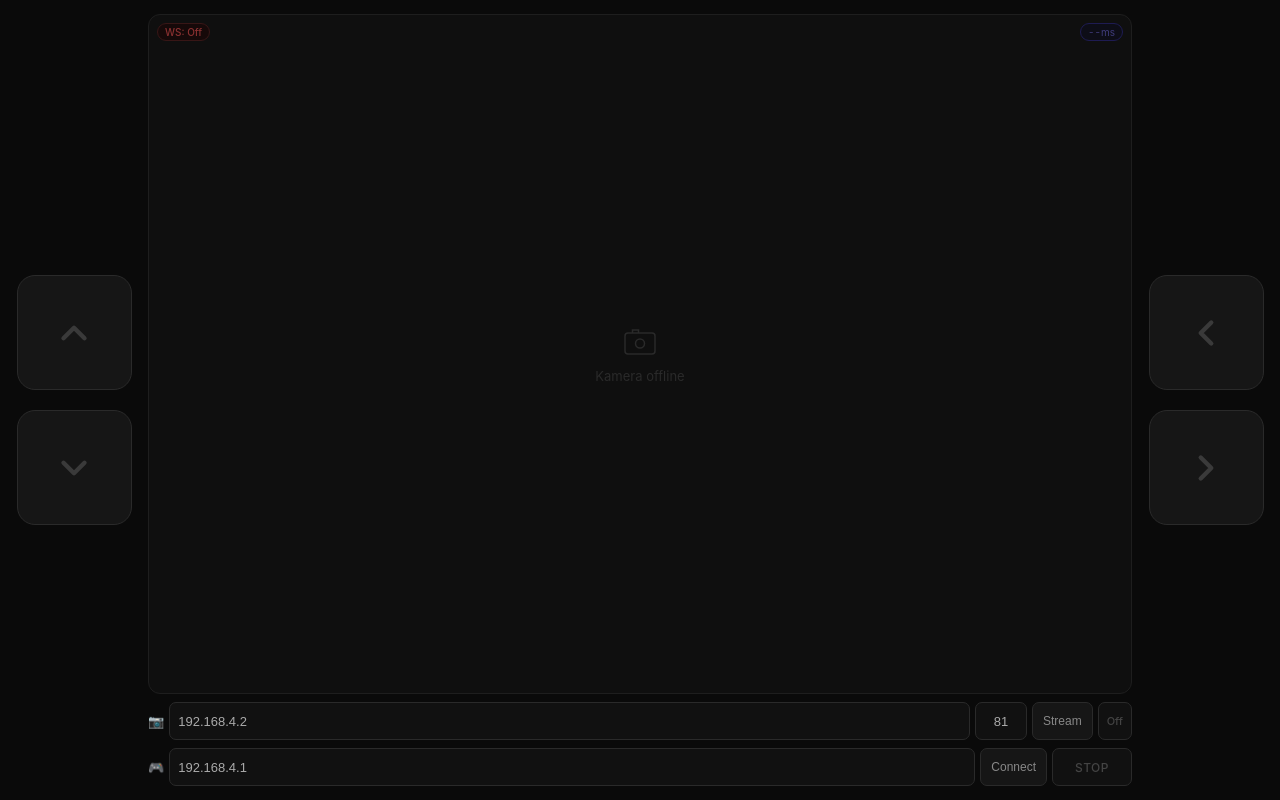
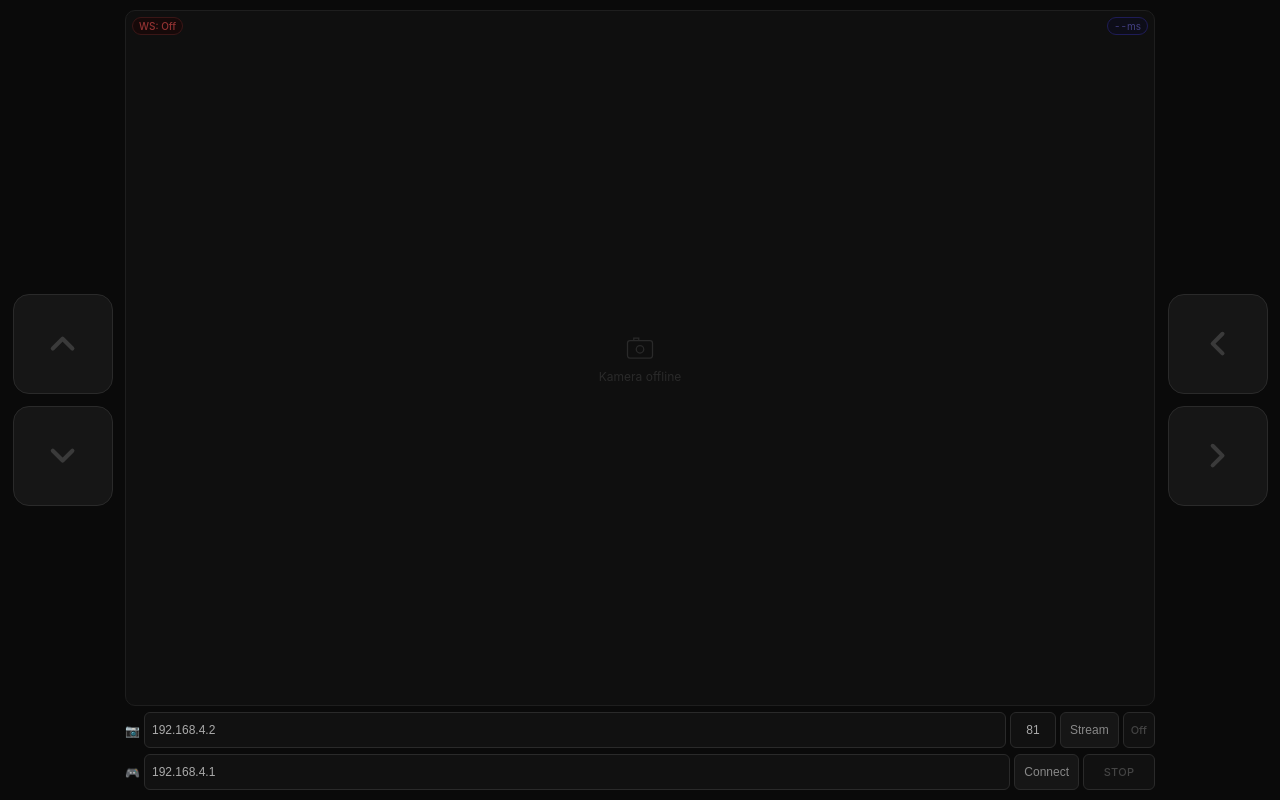
Before and after one commit to Yazid5554/Controller, a plain HTML site: page index.html in a window 1280 px wide. Drawn offline with Linux system fonts and the light colour scheme.

Commit message:
Refactor layout and button styles in index.html
Refactor CSS styles for layout and buttons in index.html.

```diff
--- a/index.html
+++ b/index.html
@@ -18,33 +18,46 @@
   }
 
   #app {
-    position: fixed; inset: 0;
+    position: fixed;
+    /* safe area buat HP dengan notch */
+    top: env(safe-area-inset-top, 0px);
+    left: env(safe-area-inset-left, 0px);
+    right: env(safe-area-inset-right, 0px);
+    bottom: env(safe-area-inset-bottom, 0px);
     display: grid;
-    grid-template-columns: clamp(72px, 20vw, 120px) 1fr clamp(72px, 20vw, 120px);
-    gap: clamp(6px, 2vw, 14px);
-    padding: clamp(8px, 2vw, 14px);
+    grid-template-columns: clamp(60px, 17vw, 105px) 1fr clamp(60px, 17vw, 105px);
+    gap: clamp(4px, 1.2vw, 10px);
+    padding: clamp(4px, 1.2vw, 10px);
     background: #0a0a0a; color: #fff;
-    height: 100vh; max-height: 100vh;
+    /* kunci total height */
+    overflow: hidden;
   }
 
+  /* ── Side panels ── */
   .side {
     display: flex; flex-direction: column;
-    gap: clamp(8px, 3vh, 20px);
+    gap: clamp(5px, 1.5vh, 14px);
     align-items: center; justify-content: center;
+    overflow: hidden;
   }
 
   .ctrl-btn {
-    width: clamp(68px, 18vw, 115px);
-    height: clamp(68px, 18vw, 115px);
+    /* pakai vh supaya tombol tidak lebih gede dari layar */
+    width: clamp(54px, 15vw, 100px);
+    height: clamp(54px, 15vw, 100px);
+    /* max 40% tinggi layar biar 2 tombol + gap muat */
+    max-height: 40vh;
+    aspect-ratio: 1;
     background: #161616; border: 1.5px solid #2a2a2a;
-    border-radius: clamp(10px, 2.5vw, 18px);
+    border-radius: clamp(8px, 2vw, 16px);
     display: flex; align-items: center; justify-content: center;
     cursor: pointer;
     transition: background .08s, transform .08s, border-color .08s, box-shadow .08s;
-    user-select: none; touch-action: none; -webkit-user-select: none; flex-shrink: 0;
+    user-select: none; touch-action: none; -webkit-user-select: none;
+    flex-shrink: 0;
   }
   .ctrl-btn svg {
-    width: clamp(26px, 6vw, 42px); height: clamp(26px, 6vw, 42px);
+    width: 40%; height: 40%;
     stroke: #3a3a3a; fill: none;
     stroke-width: 2.5; stroke-linecap: round; stroke-linejoin: round;
     transition: stroke .08s, transform .08s;
@@ -54,126 +67,125 @@
 
   .ctrl-btn.fwd.pressed {
     background: #071a10; border-color: #1D9E75;
-    box-shadow: 0 0 0 3px rgba(29,158,117,0.18), 0 0 16px rgba(29,158,117,0.22);
+    box-shadow: 0 0 0 3px rgba(29,158,117,0.18), 0 0 14px rgba(29,158,117,0.2);
     transform: scale(0.92);
   }
-  .ctrl-btn.fwd.pressed svg { stroke: #1D9E75; transform: scale(1.12); }
+  .ctrl-btn.fwd.pressed svg { stroke: #1D9E75; transform: scale(1.1); }
   .ctrl-btn.bwd.pressed {
     background: #1a0808; border-color: #e24b4a;
-    box-shadow: 0 0 0 3px rgba(226,75,74,0.18), 0 0 16px rgba(226,75,74,0.22);
+    box-shadow: 0 0 0 3px rgba(226,75,74,0.18), 0 0 14px rgba(226,75,74,0.2);
     transform: scale(0.92);
   }
-  .ctrl-btn.bwd.pressed svg { stroke: #e24b4a; transform: scale(1.12); }
+  .ctrl-btn.bwd.pressed svg { stroke: #e24b4a; transform: scale(1.1); }
   .ctrl-btn.lft.pressed, .ctrl-btn.rgt.pressed {
     background: #071018; border-color: #378ADD;
-    box-shadow: 0 0 0 3px rgba(55,138,221,0.18), 0 0 16px rgba(55,138,221,0.22);
+    box-shadow: 0 0 0 3px rgba(55,138,221,0.18), 0 0 14px rgba(55,138,221,0.2);
     transform: scale(0.92);
   }
-  .ctrl-btn.lft.pressed svg, .ctrl-btn.rgt.pressed svg { stroke: #378ADD; transform: scale(1.12); }
+  .ctrl-btn.lft.pressed svg, .ctrl-btn.rgt.pressed svg { stroke: #378ADD; transform: scale(1.1); }
 
-  /* center */
+  /* ── Center: kamera + 2 bar bawah ── */
   #center {
     display: grid;
-    grid-template-rows: 1fr auto auto;
-    gap: clamp(4px, 1vh, 8px);
-    min-height: 0; height: 100%;
+    /* kamera ambil semua sisa, 2 bar fixed pakai px kecil */
+    grid-template-rows: 1fr clamp(26px,4.5vh,36px) clamp(26px,4.5vh,36px);
+    gap: clamp(3px, 0.8vh, 6px);
+    min-height: 0;
+    overflow: hidden;
   }
 
+  /* ── Kamera ── */
   #cam-feed {
     min-height: 0; background: #0f0f0f;
-    border-radius: clamp(6px, 1.5vw, 12px);
+    border-radius: clamp(5px, 1.2vw, 10px);
     border: 0.5px solid #1e1e1e;
     display: flex; align-items: center; justify-content: center;
     position: relative; overflow: hidden;
   }
   #cam-img { width: 100%; height: 100%; object-fit: cover; display: none; }
-  #cam-placeholder { display: flex; flex-direction: column; align-items: center; gap: 8px; }
-  #cam-placeholder svg { width: clamp(24px,5vw,36px); height: clamp(24px,5vw,36px); stroke: #2a2a2a; fill: none; }
-  #cam-placeholder span { font-size: clamp(10px,1.5vw,13px); color: #2a2a2a; }
-  #cam-loading { display: none; flex-direction: column; align-items: center; gap: 8px; }
+  #cam-placeholder { display: flex; flex-direction: column; align-items: center; gap: 6px; }
+  #cam-placeholder svg { width: clamp(20px,4vw,30px); height: clamp(20px,4vw,30px); stroke: #2a2a2a; fill: none; }
+  #cam-placeholder span { font-size: clamp(9px,1.3vw,12px); color: #2a2a2a; }
+  #cam-loading { display: none; flex-direction: column; align-items: center; gap: 6px; }
   .spinner {
-    width: 26px; height: 26px;
+    width: 22px; height: 22px;
     border: 2px solid #2a2a2a; border-top-color: #7F77DD;
     border-radius: 50%; animation: spin .7s linear infinite;
   }
   @keyframes spin { to { transform: rotate(360deg); } }
-  #cam-loading span { font-size: clamp(10px,1.5vw,12px); color: #555; }
+  #cam-loading span { font-size: clamp(9px,1.3vw,11px); color: #555; }
 
-  /* HUD — kecil di pojok, info saja */
   #hud {
-    position: absolute; top: 8px; left: 8px; right: 8px;
-    display: flex; justify-content: space-between; align-items: center;
+    position: absolute; top: 6px; left: 6px; right: 6px;
+    display: flex; justify-content: space-between;
     pointer-events: none;
   }
   #ws-status {
-    font-size: clamp(8px,1.1vw,10px);
-    padding: 2px 7px; border-radius: 20px; font-weight: 500;
-    opacity: 0.7;
+    font-size: clamp(8px,1vw,10px); padding: 2px 6px;
+    border-radius: 20px; font-weight: 500; opacity: 0.75;
   }
   .ws-off { background: #1a0808; color: #c04040; border: 0.5px solid #4a1a1a; }
   .ws-on  { background: #081a10; color: #159060; border: 0.5px solid #0a4a28; }
-
   #ping-badge {
-    font-size: clamp(8px,1.1vw,10px);
-    padding: 2px 7px; border-radius: 20px;
+    font-size: clamp(8px,1vw,10px); padding: 2px 6px; border-radius: 20px;
     background: #0e0e1c; color: #5550aa; border: 0.5px solid #252270;
-    font-variant-numeric: tabular-nums; opacity: 0.7;
+    font-variant-numeric: tabular-nums; opacity: 0.75;
   }
 
-  /* bottom bars */
+  /* ── Bottom bars ── */
   .bar {
     display: flex; align-items: center;
-    gap: 5px; flex-shrink: 0;
-    height: clamp(28px, 5vh, 38px);
+    gap: 4px; flex-shrink: 0;
+    overflow: hidden;
+    /* tinggi dari grid row */
+    height: 100%;
   }
-  .bar-label { font-size: 13px; flex-shrink: 0; }
+  .bar-label { font-size: 12px; flex-shrink: 0; }
 
   input.ip {
     flex: 1; min-width: 0; height: 100%;
-    background: #111; border: 0.5px solid #2a2a2a; border-radius: 7px;
-    color: #aaa; font-size: clamp(10px,1.4vw,13px); padding: 0 8px; outline: none;
+    background: #111; border: 0.5px solid #2a2a2a; border-radius: 6px;
+    color: #aaa; font-size: clamp(9px,1.3vw,12px); padding: 0 7px; outline: none;
   }
   input.ip:focus { border-color: #444; }
   input.port {
-    width: clamp(36px,7vw,52px); height: 100%;
-    background: #111; border: 0.5px solid #2a2a2a; border-radius: 7px;
-    color: #aaa; font-size: clamp(10px,1.4vw,13px); padding: 0 6px; outline: none;
-    text-align: center; flex-shrink: 0;
+    width: clamp(32px,6vw,46px); height: 100%; flex-shrink: 0;
+    background: #111; border: 0.5px solid #2a2a2a; border-radius: 6px;
+    color: #aaa; font-size: clamp(9px,1.3vw,12px); padding: 0 5px;
+    text-align: center; outline: none;
   }
   input.port:focus { border-color: #444; }
 
   .bar-btn {
-    height: 100%; padding: 0 10px; border-radius: 7px;
+    height: 100%; padding: 0 9px; border-radius: 6px;
     border: 0.5px solid #2a2a2a; background: #161616;
-    color: #888; font-size: clamp(9px,1.3vw,12px);
+    color: #888; font-size: clamp(9px,1.2vw,12px);
     cursor: pointer; white-space: nowrap; flex-shrink: 0;
     transition: background .1s, color .1s, border-color .1s;
   }
-  .bar-btn.ws-on       { border-color: #0d5e3a; color: #1D9E75; background: #081a10; }
-  .bar-btn.cam-active  { border-color: #7F77DD; color: #7F77DD; background: #0e0e1c; }
+  .bar-btn.ws-on      { border-color: #0d5e3a; color: #1D9E75; background: #081a10; }
+  .bar-btn.cam-active { border-color: #7F77DD; color: #7F77DD; background: #0e0e1c; }
 
-  /* badge kamera */
   .cam-badge {
     height: 100%; display: flex; align-items: center;
-    padding: 0 8px; border-radius: 7px;
+    padding: 0 7px; border-radius: 6px;
     font-size: clamp(9px,1.2vw,11px); font-weight: 500;
     white-space: nowrap; flex-shrink: 0;
     transition: color .1s, border-color .1s, background .1s;
   }
-  .cam-badge.off      { background: #111; color: #444; border: 0.5px solid #2a2a2a; }
-  .cam-badge.noconn   { background: #1a0e08; color: #c07040; border: 0.5px solid #5a3010; }
-  .cam-badge.live     { background: #081a10; color: #1D9E75; border: 0.5px solid #0d5e3a; }
-  .cam-badge.loading  { background: #0e0e1c; color: #7F77DD; border: 0.5px solid #322d7a; }
+  .cam-badge.off    { background: #111; color: #444; border: 0.5px solid #2a2a2a; }
+  .cam-badge.noconn { background: #1a0e08; color: #c07040; border: 0.5px solid #5a3010; }
+  .cam-badge.live   { background: #081a10; color: #1D9E75; border: 0.5px solid #0d5e3a; }
+  .cam-badge.loading{ background: #0e0e1c; color: #7F77DD; border: 0.5px solid #322d7a; }
 
-  /* cmd pill */
   #cmd-pill {
     height: 100%; display: flex; align-items: center;
-    padding: 0 10px; border-radius: 7px;
+    padding: 0 8px; border-radius: 6px;
     border: 0.5px solid #2a2a2a; background: #111;
-    color: #444; font-size: clamp(9px,1.3vw,12px); font-weight: 500;
+    color: #444; font-size: clamp(9px,1.2vw,11px); font-weight: 500;
     white-space: nowrap; flex-shrink: 0;
-    min-width: clamp(44px,8vw,80px); justify-content: center;
-    transition: color .1s, border-color .1s; letter-spacing: 0.04em;
+    min-width: clamp(40px,7vw,72px); justify-content: center;
+    transition: color .1s, border-color .1s; letter-spacing: 0.03em;
   }
   #cmd-pill.fwd   { color: #1D9E75; border-color: #0d5e3a; }
   #cmd-pill.bwd   { color: #e24b4a; border-color: #5a1a1a; }
@@ -210,7 +222,6 @@
       </div>
     </div>
 
-    <!-- Bar kamera -->
     <div class="bar">
       <span class="bar-label">📷</span>
       <input class="ip" type="text" id="cam-ip" value="192.168.4.2" placeholder="IP Kamera">
@@ -219,7 +230,6 @@
       <span class="cam-badge off" id="cam-badge">Off</span>
     </div>
 
-    <!-- Bar kontrol -->
     <div class="bar">
       <span class="bar-label">🎮</span>
       <input class="ip" type="text" id="ws-ip" value="192.168.4.1" placeholder="IP ESP32">
@@ -245,17 +255,14 @@
 
   // ── Kamera ──
   let camActive = false;
-
   function toggleCam() { camActive ? stopCam() : startCam(); }
 
   function startCam() {
     const ip   = document.getElementById('cam-ip').value.trim();
     const port = document.getElementById('cam-port').value.trim();
-
     document.getElementById('cam-placeholder').style.display = 'none';
     document.getElementById('cam-loading').style.display = 'flex';
     setCamBadge('loading', 'Connecting...');
-
     const img = document.getElementById('cam-img');
     img.onload = () => {
       camActive = true;
@@ -346,7 +353,6 @@
     if (connected) { ws.close(); return; }
     const ip = document.getElementById('ws-ip').value.trim();
     try { ws = new WebSocket('ws://' + ip + '/ws'); } catch(e) { return; }
-
     ws.onopen = () => {
       connected = true;
       document.getElementById('ws-status').textContent = 'WS: On';
```
